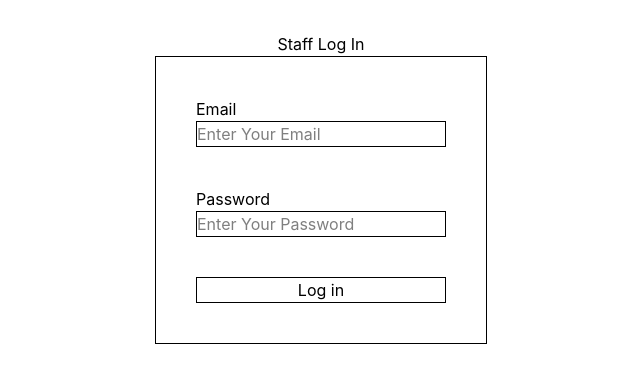
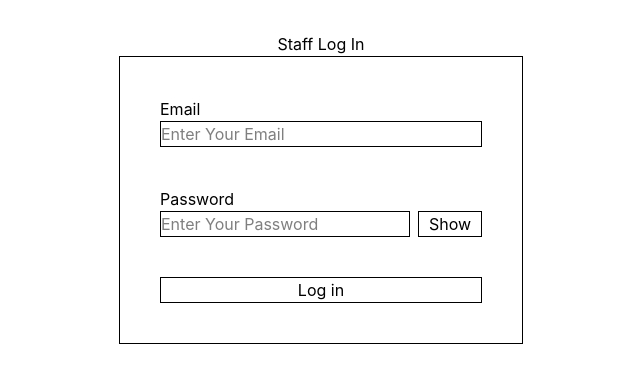
Before and after one commit to satyamrk18/React-Electron-Tailwind-Setup, a React (Vite) app: page /#/ in a window 1280 px wide. Shown: the top 382 px of the page, without its empty margins (319-959 px from the left). Built offline with nearby package versions, Linux system fonts and the light colour scheme.

Commit message:
log in page complete for desktop

```diff
--- a/src/views/Home.jsx
+++ b/src/views/Home.jsx
@@ -3,6 +3,7 @@ import axios from "axios";
 import { useNavigate } from "react-router-dom";
 const Home = () => {
   const [staff, setStaff] = useState({ email: "", password: "" });
+  const [showPass, setShowPass] = useState(false);
   const navigate = useNavigate();
   const LogIn = async () => {
     try {
@@ -11,7 +12,7 @@ const Home = () => {
         staff
       );
       if (response) {
-        alert("Log in Succesfully")
+        alert("Log in Succesfully");
         navigate("/students");
       } else {
         alert("Please enter valied email and password !");
@@ -39,15 +40,26 @@ const Home = () => {
         </div>
         <div className="flex flex-col">
           <label>Password</label>
+          <div className="flex flex-row gap-2">
             <input
-            type="password"
+              type={showPass ? "type" : "password"}
               placeholder="Enter Your Password"
+              value={staff.password}
               className="border"
-            value={staff.password}
               onChange={(e) => {
                 setStaff({ ...staff, password: e.target.value });
               }}
             />
+            <button
+              type="button"
+              className="border w-16 text-center"
+              onClick={() => {
+                setShowPass(!showPass);
+              }}
+            >
+              {showPass ? "Hide" : "Show"}
+            </button>
+          </div>
         </div>
         <button
           className="border"
--- a/src/views/Students.jsx
+++ b/src/views/Students.jsx
@@ -1,4 +1,3 @@
-import Button from "./../components/Button";
 import Navbar from "./../components/Navbar"
 const Students = () => {
   return (
```
Lines whose indentation alone changed are shown as unchanged.
